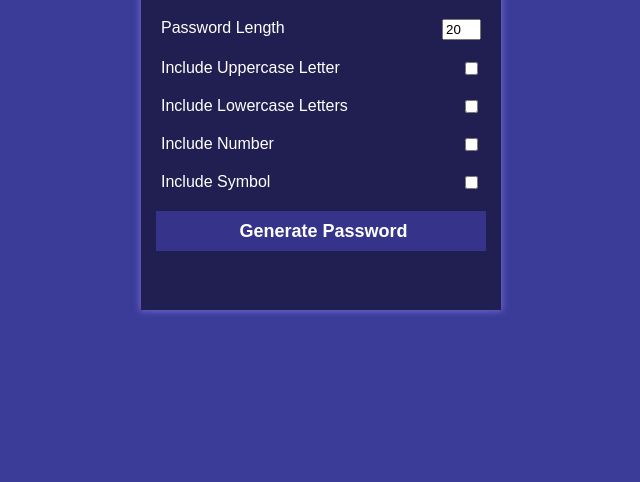
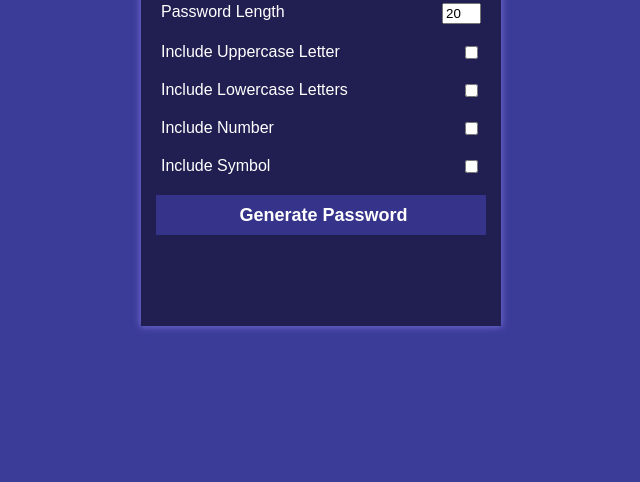
Before and after one commit to nkartikaxioned/passwordgenerator, a plain HTML site: page index.html in a window 1280 px wide. Shown: the part 318-800 px from the top of the page, without its empty margins (319-959 px from the left). Drawn offline with Linux system fonts and the light colour scheme.

Commit message:
pull form dev

```diff
--- a/assets/css/style.css
+++ b/assets/css/style.css
@@ -241,7 +241,7 @@ h1 {
 
 .password_generator .wrapper {
   width: 25%;
-  height: 52%;
+  height: 56%;
   padding: 20px;
   background: #211F52;
   box-shadow: 0px 0px 7px 1px #716bd3;
```
